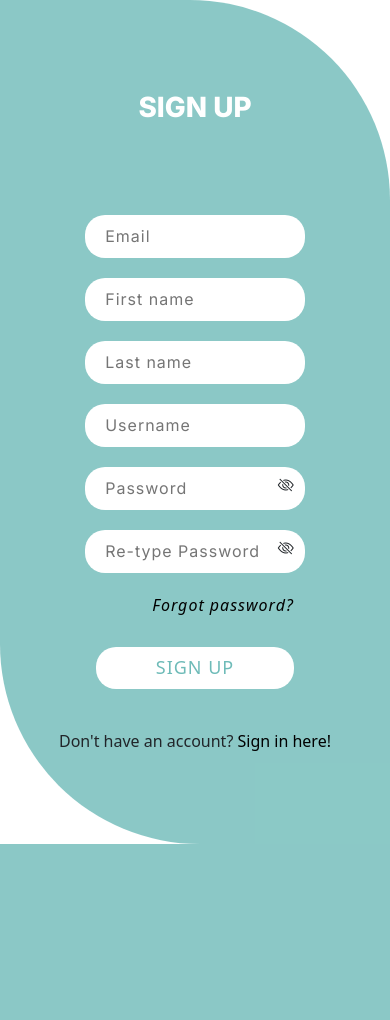
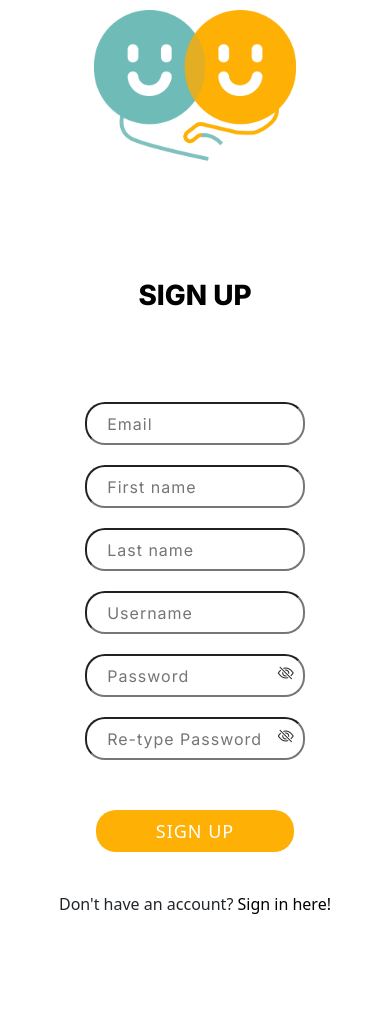
Before and after one commit to patrishao/Swapee, a PHP site: page /signup.php in a window 390 px wide. Before the commit the page ends 844 px from the top, so only its background shows below. Run offline with PHP 8.4, Linux system fonts and the light colour scheme; some libraries are stand-ins or nearby versions.

Commit message:
login signup final

```diff
--- a/css/signup.css
+++ b/css/signup.css
@@ -1,5 +1,4 @@
 @import url('https://fonts.googleapis.com/css2?family=Inter:wght@100;200;300;400;500;600;700;800;900&display=swap');
-
 * */ .p-10 {
     display: flex;
     flex-direction: column;
@@ -84,7 +83,7 @@ html {
 }
 
 .btn-login {
-    background-color: #6EBBB8;
+    background-color: #FEB005;
     letter-spacing: 1px;
     font-weight: 500;
     font-size: 18px;
@@ -99,8 +98,8 @@ html {
 
 .btn-login:hover {
     background-color: #ffffff;
-    color: #6EBBB8;
-    border: 1px solid #6EBBB8;
+    color: #FEB005;
+    border: 1px solid #FEB005;
 }
 
 .forgot-p {
@@ -114,7 +113,7 @@ html {
 }
 
 .forgot-p:hover {
-    color: #6EBBB8;
+    color: #FEB005;
 }
 
 .logo {
@@ -129,7 +128,7 @@ html {
 
 .text-login a:hover {
     text-decoration: none;
-    color: #6EBBB8;
+    color: #FEB005;
     font-weight: 500;
 }
 
@@ -163,50 +162,41 @@ html {
     .login-face-con {
         display: none;
     }
-
-    /* .logo {
+    .logo {
         display: block;
-        margin: 0%;
     }
-    .logo img {
-        width: 25%;
+    .logo1 {
+        display: flex;
+        justify-content: center;
+    }
+    #logo1 {
         padding-top: 10px;
-    } */
+        width: 55%;
+    }
     .col-sm-6 {
-        /* background: linear-gradient(90deg, #88C6C3 25%, #B0DBD9 25% 50%, #DAEEED 50% 75%); */
-        border-top-right-radius: 200px;
-        border-bottom-left-radius: 200px;
-        background-color: #6ebbb8cc;
+        margin: none;
     }
-
     .login-title {
-        color: white;
-    }
-
-    .forgot-p {
         color: black;
     }
-
+    .forgot-p {
+        color: #8A8A8A;
+    }
     .forgot-p:hover {
         color: white;
     }
-
     .text-login a:hover {
-        color: white;
+        color: #FEB005;
     }
-
     .btn-login {
-        background-color: #ffffff;
-        color: #6EBBB8;
+        color: #ffffff;
+        background-color: #FEB005;
     }
-
     .btn-login:hover {
-        background-color: #6EBBB8;
-        color: white;
+        background-color: #fff;
+        color: #FEB005;
     }
-
     input {
-        border: none;
-        outline: #6EBBB8;
+        outline: #FEB005;
     }
 }
--- a/login.php
+++ b/login.php
@@ -39,7 +39,7 @@
             <!-- right side  -->
             <div class="col-sm-6 p-10">
             <div class="logo logo1">
-                <img src="images/logo.png" id="logo1" alt="" srcset="">
+                <img src="images/final logo.png" id="logo1" alt="" srcset="">
             </div>
                 <div class="centerer">
                     <h1 class="login-title">LOG IN</h1>
--- a/signup.php
+++ b/signup.php
@@ -34,15 +34,11 @@
         <!-- inside container -->
         <div class="row">
 
-            <div class="logo">
-                <nav>
-                    <img src="images/logo.png" id="logo1" alt="" srcset="">
-                </nav>
-
-            </div>
-
             <!-- right side  -->
             <div class="col-sm-6 p-10">
+            <div class="logo logo1">
+                <img src="images/final logo.png" id="logo1" alt="" srcset="">
+            </div>
                 <div class="centerer">
                     <h1 class="login-title">SIGN UP</h1>
                     <div class="log-in-container d-flex justify-content-center">
@@ -72,11 +68,6 @@
                                     class="textbox-login" id="password2">
                                 <i class=" bi bi-eye-slash togglePass" id="togglePassword2"></i>
                             </div>
-
-
-
-
-                            <a href="#" class="forgot-p">Forgot password?</a>
 
                             <?php require_once('private/signup-data.php') ?>
 
```
Also changed, not shown: images/final logo.png (added).
